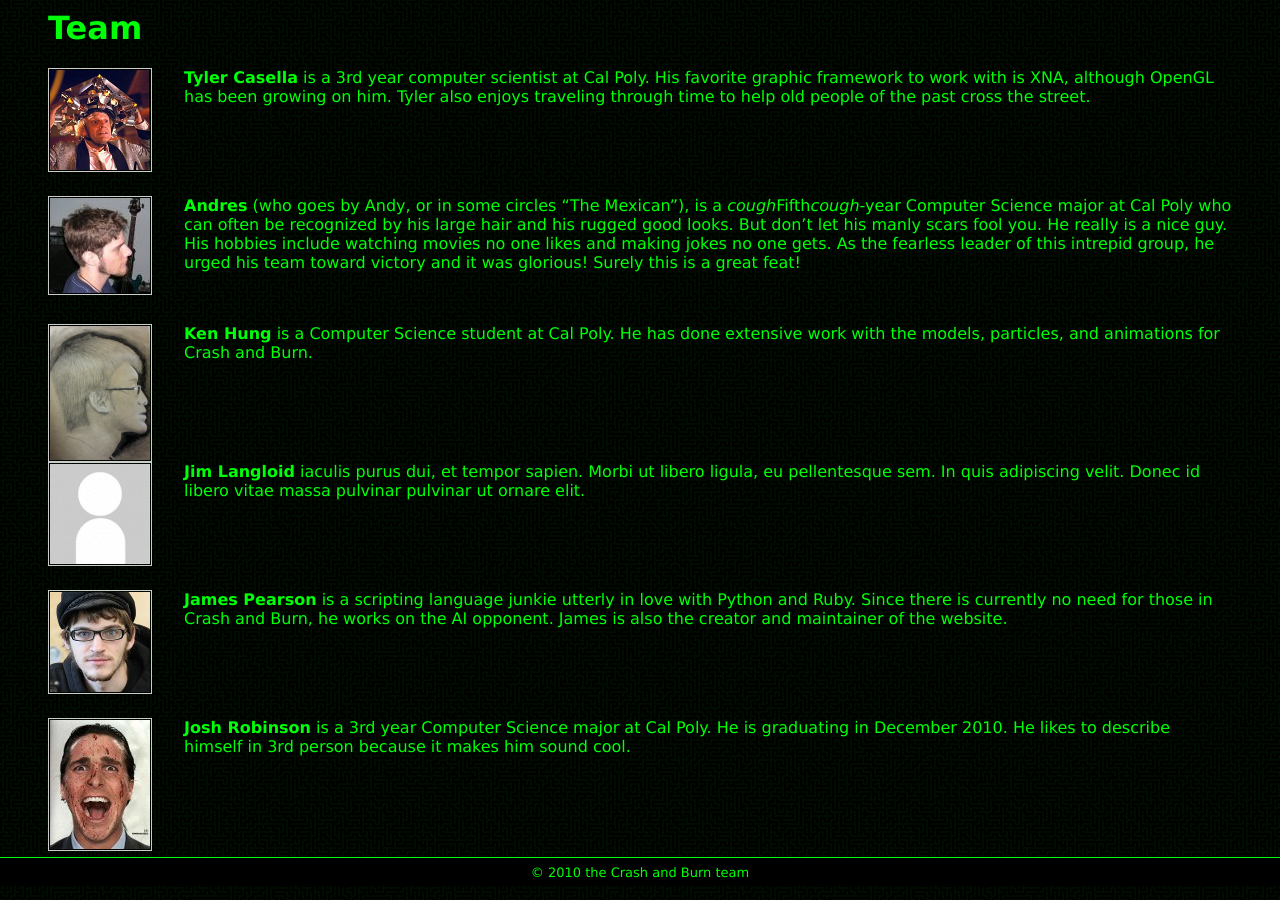
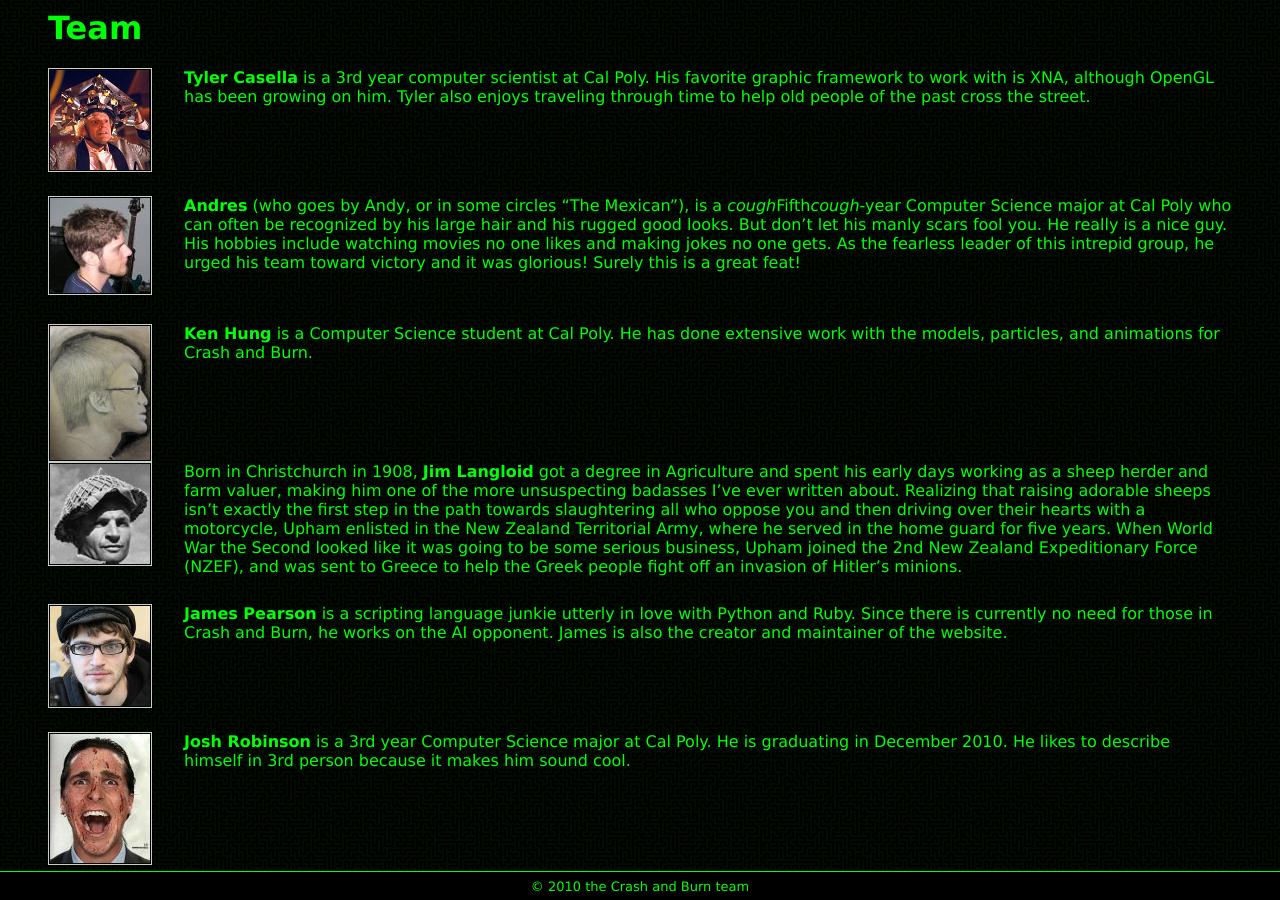
Before and after one commit to xiongchiamiov/virus-td, a Jekyll site: the page built from about.md, in a window 1280 px wide and 900 px high, scrolled down 3267 px. Built offline with Jekyll 4.4.1, drawn with Linux system fonts in a browser that asks for light colours; Markdown is read by kramdown in place of the engine named in the settings.

Commit message:
Jim is now Charles Upham.
Take a look at http://www.badassoftheweek.com/upham.html

```diff
--- a/about.md
+++ b/about.md
@@ -145,10 +145,17 @@ work with the models, particles, and animations for Crash and Burn.
 </span>
 
 <span class="bio">
-![Jim Langloid]({{site.url}}/media/images/unknown.jpg)
-**Jim Langloid** iaculis purus dui, et tempor sapien. Morbi ut libero ligula, eu
-pellentesque sem. In quis adipiscing velit. Donec id libero vitae massa pulvinar
-pulvinar ut ornare elit.
+![Jim Langloid]({{site.url}}/media/images/jim.png)
+Born in Christchurch in 1908, **Jim Langloid** got a degree in Agriculture and
+spent his early days working as a sheep herder and farm valuer, making him one
+of the more unsuspecting badasses I've ever written about. Realizing that
+raising adorable sheeps isn't exactly the first step in the path towards
+slaughtering all who oppose you and then driving over their hearts with a
+motorcycle, Upham enlisted in the New Zealand Territorial Army, where he served
+in the home guard for five years. When World War the Second looked like it was
+going to be some serious business, Upham joined the 2nd New Zealand
+Expeditionary Force (NZEF), and was sent to Greece to help the Greek people
+fight off an invasion of Hitler's minions.
 </span>
 
 <span class="bio">
```
Also changed, not shown: media/images/jim.png (added).
